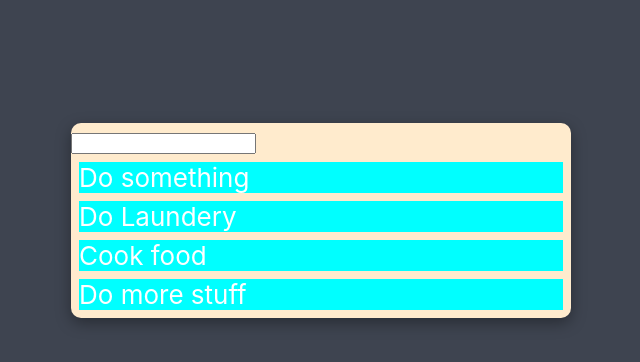
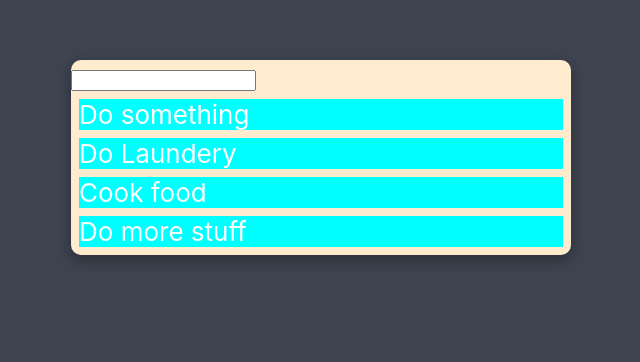
Before and after one commit to imrineeman/tasks-app-crud, a React (Create React App) app in the folder frontend/: page / in a window 1280 px wide. Shown: the part 180-542 px from the top of the page, without its empty margins (319-959 px from the left). Built offline with nearby package versions, Linux system fonts and the light colour scheme.

Commit message:
fixed height of container

```diff
--- a/frontend/src/App.css
+++ b/frontend/src/App.css
@@ -4,14 +4,13 @@
   display: flex;
   flex-direction: column;
   align-items: center;
-  justify-content: center;
   font-size: calc(10px + 2vmin);
   color: white;
 }
 
 .ContainerCard{
   background-color: blanchedalmond;
-  margin: 10%;
+  margin-top: 30vh;
   min-width: 500px;
   border-radius: 10px;
   align-items: center;
```
